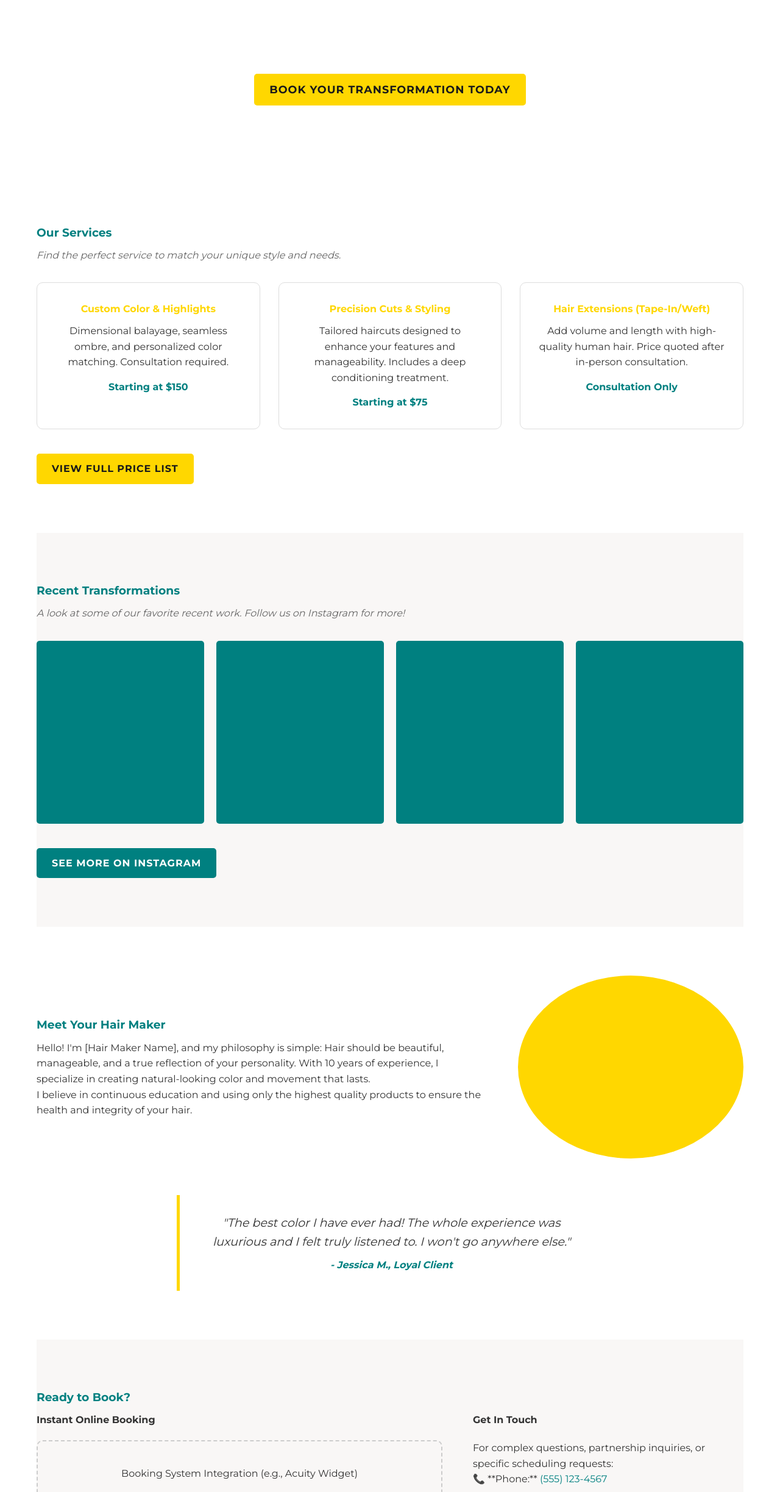
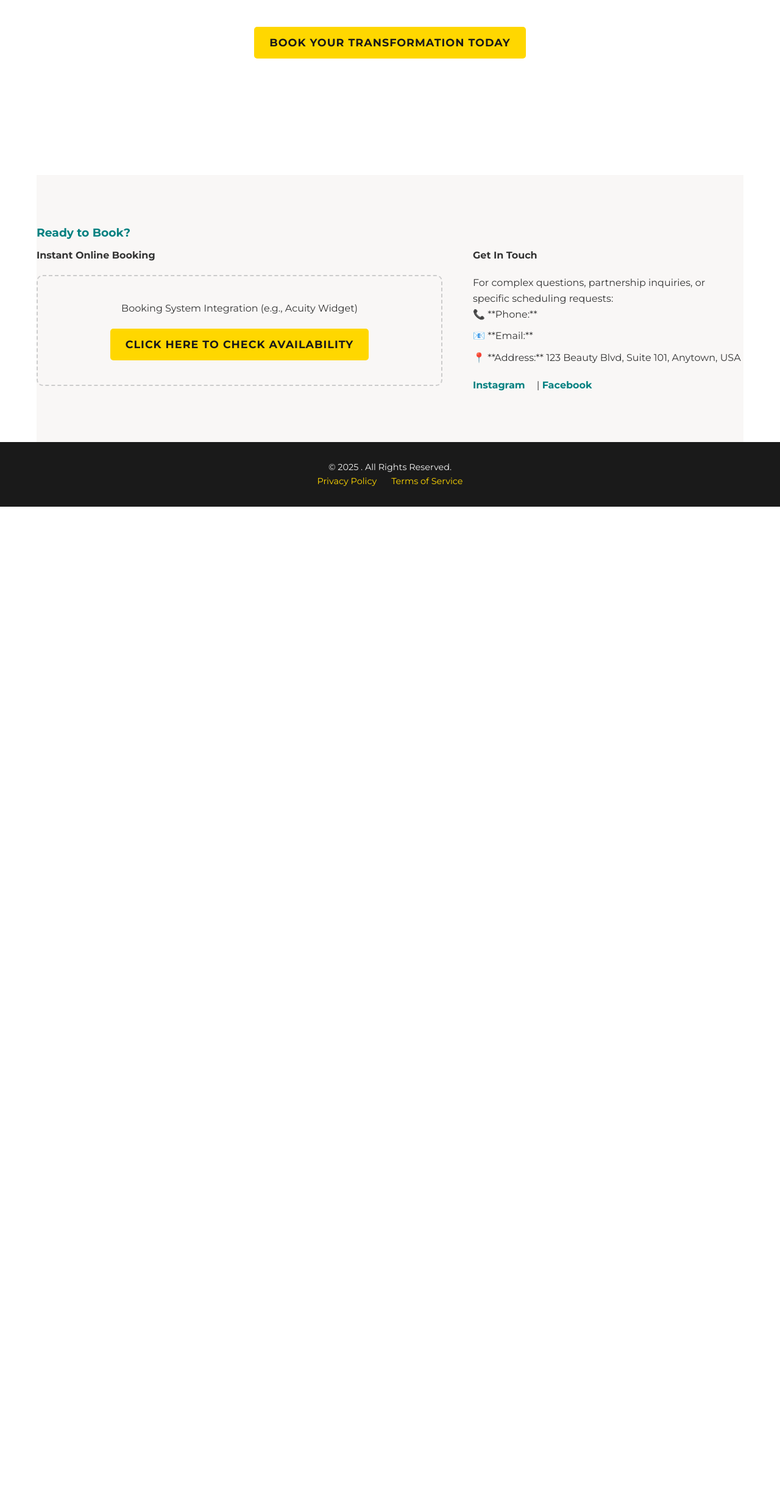
Before and after one commit to thiernodiallo222/HairWebsite-, a plain HTML site: page index.html in a window 1280 px wide. Shown: the part 353-2800 px from the top of the page at 61% size. After the commit the page ends 1184 px from the top, so only its background shows below. Drawn offline with Linux system fonts and the light colour scheme.

Commit message:
next changes (#1)

```diff
--- a/index.html
+++ b/index.html
@@ -4,14 +4,43 @@
     <meta charset="UTF-8">
     <meta name="viewport" content="width=device-width, initial-scale=1.0">
     <title>The Crown Collective - Crafting Confidence. One Strand at a Time.</title>
+
+    <style>
+        /*
+         * CORE WEBSITE VARIABLES: Modify these values for easy re-branding!
+         */
+        :root {
+            /* Branding Variables */
+            --business-name: "The Crown Collective";
+            --tagline: "Crafting Confidence. One Strand at a Time.";
+
+            /* Color Palette */
+            --color-primary: #008080;   /* Deep Teal/Emerald (Headings, Links) */
+            --color-secondary: #FFD700; /* Soft Gold (CTA Button, Highlights) */
+            --color-text-dark: #333;
+            --color-text-light: #f4f4f4;
+            --color-light-bg: #f9f7f6;  /* Cream/Blush background */
+            --color-dark-bg: #1a1a1a;
+
+            /* Typography */
+            --font-primary: 'Montserrat', sans-serif;
+
+            /* Contact Info (for links/footer) */
+            --phone-number: "+15551234567";
+            --display-phone: "(555) 123-4567";
+            --email-address: "booking@thecrowncollective.com";
+        }
+    </style>
+
     <link rel="stylesheet" href="styles.css">
     <link href="https://fonts.googleapis.com/css2?family=Montserrat:wght@300;400;700&display=swap" rel="stylesheet">
 </head>
-<body>
+
+<body data-business-name="The Crown Collective" data-tagline="Crafting Confidence. One Strand at a Time.">
 
     <header class="navbar">
         <div class="container">
-            <h1 class="logo">The Crown Collective</h1>
+            <h1 class="logo"></h1>
             <nav>
                 <a href="#services">Services</a>
                 <a href="#portfolio">Portfolio</a>
@@ -24,7 +53,7 @@
 
     <section id="hero" class="hero-section">
         <div class="hero-content">
-            <h2>Crafting Confidence. One Strand at a Time.</h2>
+            <h2 class="hero-tagline"></h2>
             <p>Your premier destination for luxury cuts, custom color, and transformative hair design.</p>
             <a href="#" class="cta-button large-cta">Book Your Transformation Today</a>
         </div>
@@ -32,60 +61,6 @@
     </section>
 
     <main class="container">
-
-        <section id="services" class="section-padding">
-            <h3>Our Services</h3>
-            <p class="section-subtext">Find the perfect service to match your unique style and needs.</p>
-            <div class="service-grid">
-                <div class="service-card">
-                    <h4>Custom Color & Highlights</h4>
-                    <p>Dimensional balayage, seamless ombre, and personalized color matching. Consultation required.</p>
-                    <p class="price-range">Starting at $150</p>
-                </div>
-                <div class="service-card">
-                    <h4>Precision Cuts & Styling</h4>
-                    <p>Tailored haircuts designed to enhance your features and manageability. Includes a deep conditioning treatment.</p>
-                    <p class="price-range">Starting at $75</p>
-                </div>
-                <div class="service-card">
-                    <h4>Hair Extensions (Tape-In/Weft)</h4>
-                    <p>Add volume and length with high-quality human hair. Price quoted after in-person consultation.</p>
-                    <p class="price-range">Consultation Only</p>
-                </div>
-            </div>
-            <a href="#" class="cta-button">View Full Price List</a>
-        </section>
-
-        <section id="portfolio" class="section-padding light-bg">
-            <h3>Recent Transformations</h3>
-            <p class="section-subtext">A look at some of our favorite recent work. Follow us on Instagram for more!</p>
-            <div class="portfolio-grid">
-                <div class="portfolio-item"></div>
-                <div class="portfolio-item"></div>
-                <div class="portfolio-item"></div>
-                <div class="portfolio-item"></div>
-            </div>
-            <a href="https://instagram.com/yourhairmaker" target="_blank" class="cta-button secondary-cta">See More on Instagram</a>
-        </section>
-
-        <section id="about" class="section-padding">
-            <div class="about-container">
-                <div class="about-text">
-                    <h3>Meet Your Hair Maker</h3>
-                    <p>Hello! I'm [Hair Maker Name], and my philosophy is simple: Hair should be beautiful, manageable, and a true reflection of your personality. With 10 years of experience, I specialize in creating natural-looking color and movement that lasts.</p>
-                    <p>I believe in continuous education and using only the highest quality products to ensure the health and integrity of your hair.</p>
-                </div>
-                <div class="about-photo-placeholder"></div>
-            </div>
-
-            <div class="testimonial-box">
-                <blockquote>
-                    "The best color I have ever had! The whole experience was luxurious and I felt truly listened to. I won't go anywhere else."
-                </blockquote>
-                <cite>- Jessica M., Loyal Client</cite>
-            </div>
-        </section>
-
         <section id="contact" class="section-padding light-bg">
             <h3>Ready to Book?</h3>
             <div class="contact-grid">
@@ -102,8 +77,8 @@
                     <h4>Get In Touch</h4>
                     <p>For complex questions, partnership inquiries, or specific scheduling requests:</p>
                     <ul>
-                        <li>📞 **Phone:** <a href="tel:+15551234567">(555) 123-4567</a></li>
-                        <li>📧 **Email:** <a href="mailto:booking@thecrowncollective.com">booking@thecrowncollective.com</a></li>
+                        <li>📞 **Phone:** <a id="contact-phone" href="#"></a></li>
+                        <li>📧 **Email:** <a id="contact-email" href="#"></a></li>
                         <li>📍 **Address:** 123 Beauty Blvd, Suite 101, Anytown, USA</li>
                     </ul>
                     <div class="social-links">
@@ -118,11 +93,41 @@
 
     <footer>
         <div class="container">
-            <p>&copy; 2025 The Crown Collective. All Rights Reserved.</p>
+            <p id="footer-name">&copy; 2025 The Crown Collective. All Rights Reserved.</p>
             <a href="#">Privacy Policy</a>
             <a href="#">Terms of Service</a>
         </div>
     </footer>
 
+    <script>
+        document.addEventListener('DOMContentLoaded', function() {
+            // Get the root variables defined in the <style> block
+            const root = document.documentElement;
+            const businessName = root.style.getPropertyValue('--business-name').replace(/"/g, '').trim();
+            const tagline = root.style.getPropertyValue('--tagline').replace(/"/g, '').trim();
+            const phoneNumber = root.style.getPropertyValue('--phone-number').replace(/"/g, '').trim();
+            const displayPhone = root.style.getPropertyValue('--display-phone').replace(/"/g, '').trim();
+            const emailAddress = root.style.getPropertyValue('--email-address').replace(/"/g, '').trim();
+
+            // Inject Business Name and Tagline
+            document.querySelector('.logo').textContent = businessName;
+            document.querySelector('.hero-tagline').textContent = tagline;
+            document.getElementById('footer-name').textContent = `© 2025 ${businessName}. All Rights Reserved.`;
+
+            // Inject Contact Info (Phone)
+            const phoneLink = document.getElementById('contact-phone');
+            if (phoneLink) {
+                phoneLink.href = `tel:${phoneNumber}`;
+                phoneLink.textContent = displayPhone;
+            }
+
+            // Inject Contact Info (Email)
+            const emailLink = document.getElementById('contact-email');
+            if (emailLink) {
+                emailLink.href = `mailto:${emailAddress}`;
+                emailLink.textContent = emailAddress;
+            }
+        });
+    </script>
 </body>
 </html>
```
